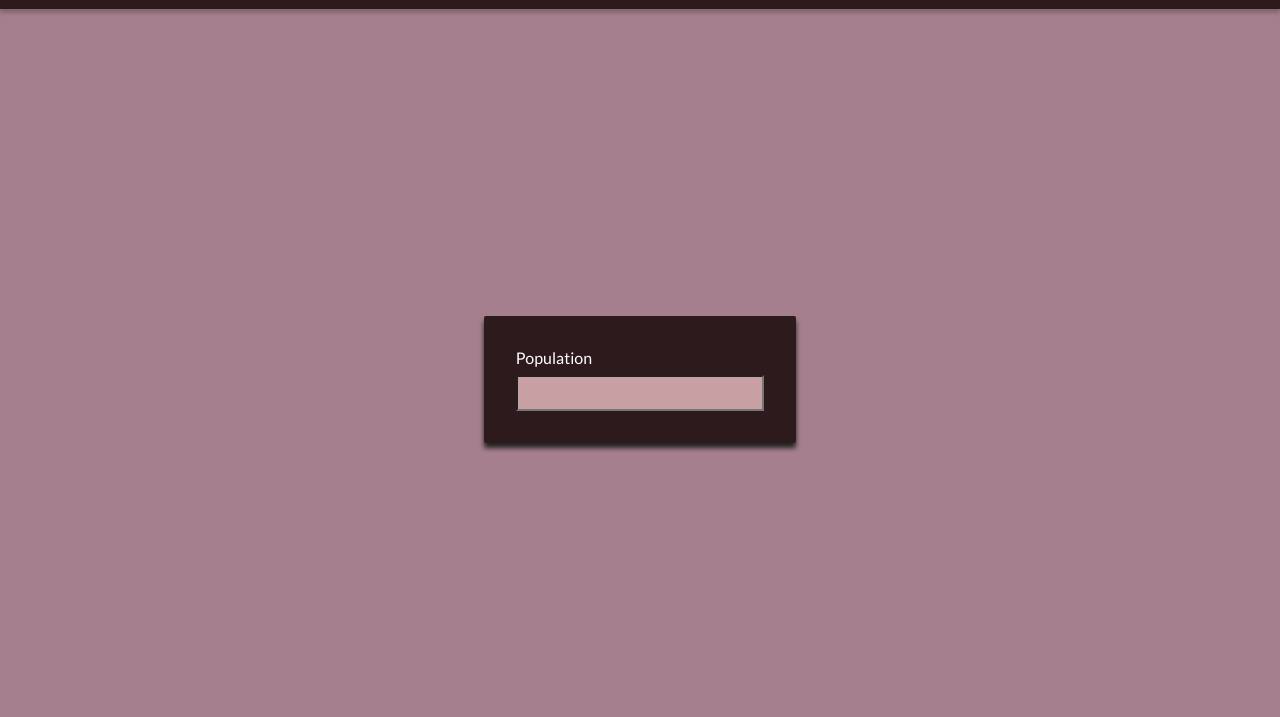
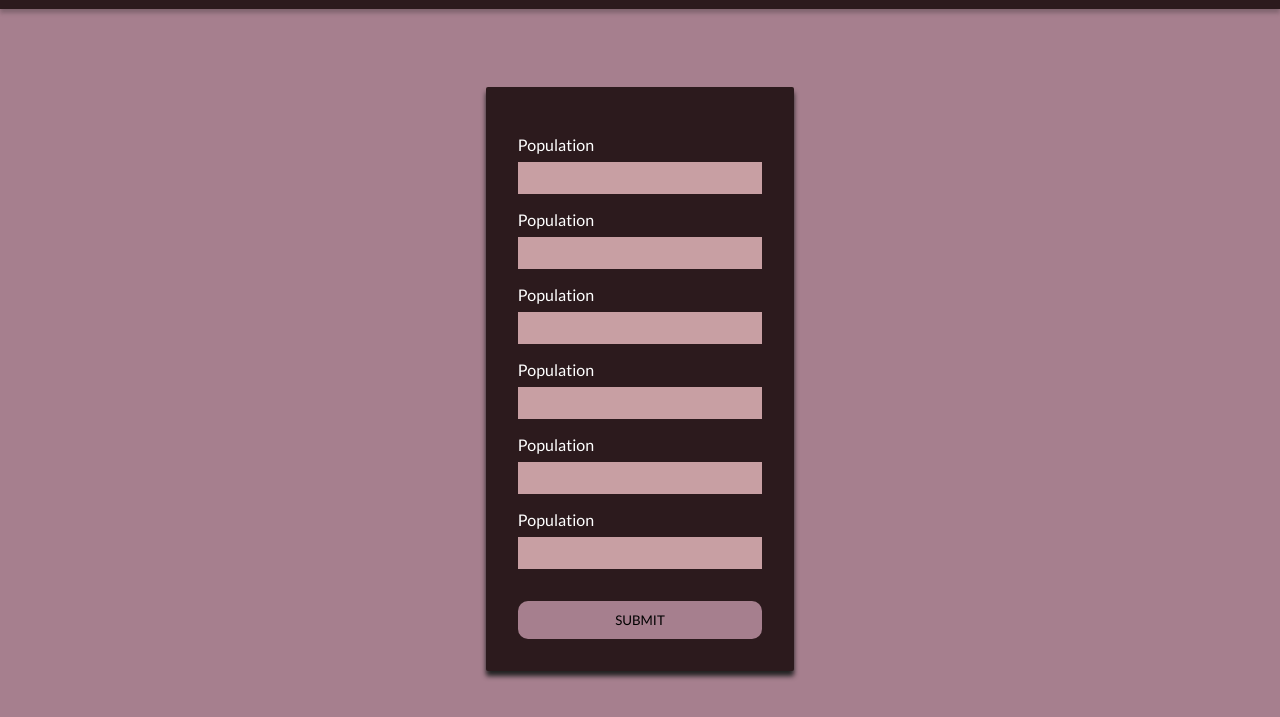
Before and after one commit to rayauxey/covid-19-sdg, a website: page src/frontend/index.html in a window 1280 px wide. Shown: the part 51-768 px from the top of the page. Drawn offline with Linux system fonts and the light colour scheme.

Commit message:
Backend Refactor

```diff
--- a/src/backend.js
+++ b/src/backend.js
@@ -43,7 +43,7 @@ app.use('/', express.static(path.join(__dirname, 'frontend')));
 
 app.get('/api/v1/on-covid-19/logs', (_, res) => {
   fs.readFile(path.join(__dirname, 'access.log'), (__, data) => {
-    res.set('Content-Type', 'text/html');
+    res.set('Content-Type', 'text/plain');
     console.log(data);
     res.send(data);
   });
@@ -54,7 +54,7 @@ app.post('/api/v1/on-covid-19/:format?', (req, res) => {
 
   if (format === 'logs') {
     fs.readFile(path.join(__dirname, 'access.log'), (err, data) => {
-      res.set('Content-Type', 'text/html');
+      res.set('Content-Type', 'text/plain');
       console.log(data);
       res.send(data);
     });
--- a/src/frontend/index.html
+++ b/src/frontend/index.html
@@ -32,6 +32,28 @@
           <label for="population">Population</label>
           <input type="number" id="population" data-population />
         </div>
+        <div class="form-control">
+          <label for="population">Population</label>
+          <input type="number" id="population" data-population />
+        </div>
+        <div class="form-control">
+          <label for="population">Population</label>
+          <input type="number" id="population" data-population />
+        </div>
+        <div class="form-control">
+          <label for="population">Population</label>
+          <input type="number" id="population" data-population />
+        </div>
+        <div class="form-control">
+          <label for="population">Population</label>
+          <input type="number" id="population" data-population />
+        </div>
+        <div class="form-control">
+          <label for="population">Population</label>
+          <input type="number" id="population" data-population />
+        </div>
+
+        <button>Submit</button>
       </form>
     </main>
   </body>
--- a/src/frontend/styles.css
+++ b/src/frontend/styles.css
@@ -5,9 +5,14 @@ nav {
   justify-content: center;
   color: white;
   height: 60px;
+  position: fixed;
+  top: 0;
+  left: 0;
+  right: 0;
 }
 
 main {
+  margin-top: 60px;
   display: flex;
   min-height: calc(100vh - 60px);
   justify-content: center;
@@ -23,6 +28,10 @@ form {
   color: white;
 }
 
+.form-control {
+  margin: 1rem 0;
+}
+
 .form-control label {
   margin-bottom: 0.5rem;
   /* color: red; */
@@ -32,10 +41,26 @@ form {
   margin-top: 0.5rem;
   padding: 0.5rem;
   background: #c89fa3;
+  border: none;
 }
 
-form input {
+form input,
+form button {
   width: 100%;
+}
+
+button {
+  padding: 0.7rem 0;
+  margin-top: 1rem;
+  background-color: #a67f8e;
+  text-transform: uppercase;
+  border: none;
+  border-radius: 10px;
+  outline: none;
+}
+
+button:hover {
+  background: #c89fa3;
 }
 
 input::-webkit-outer-spin-button,
```
